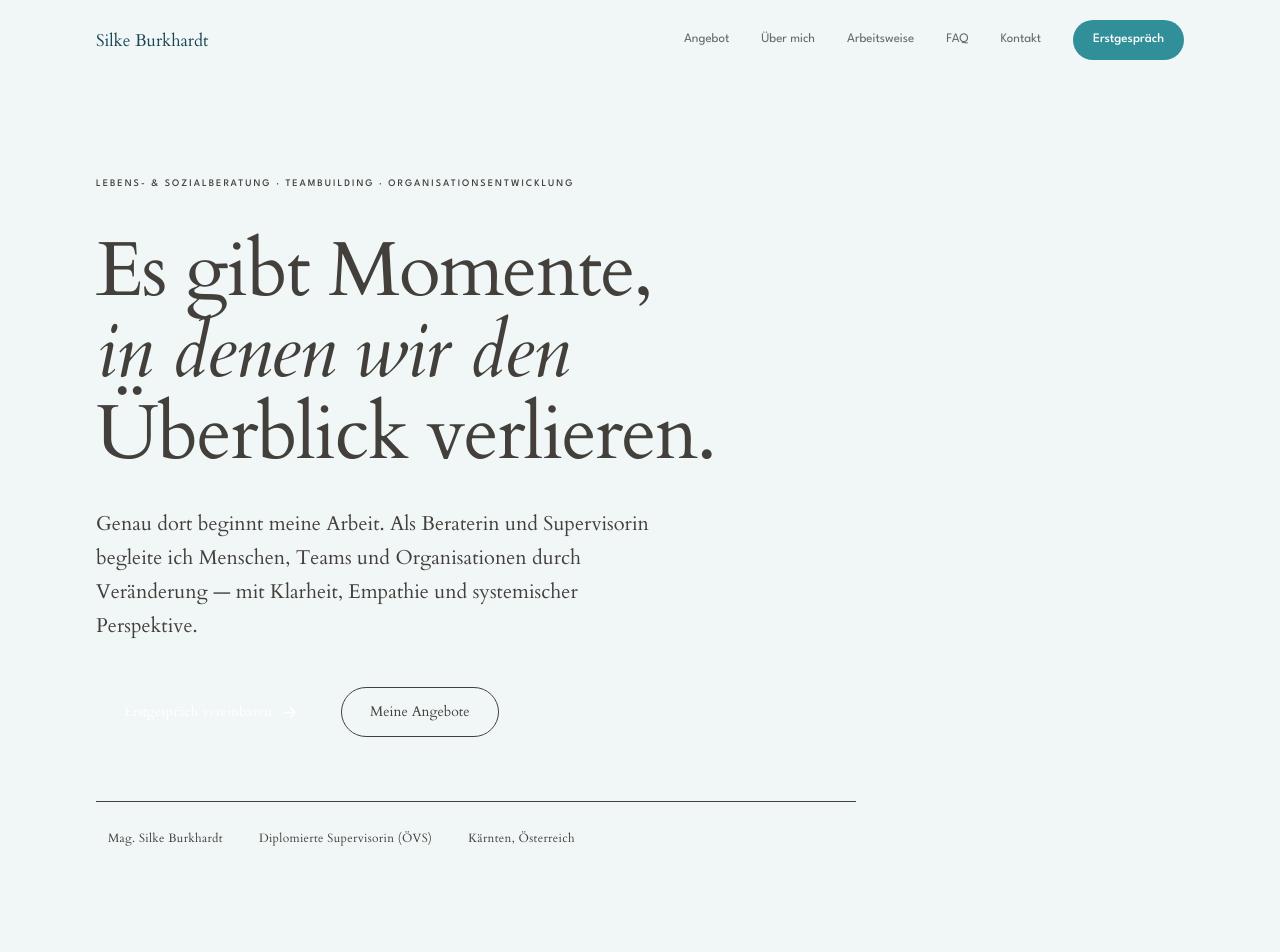
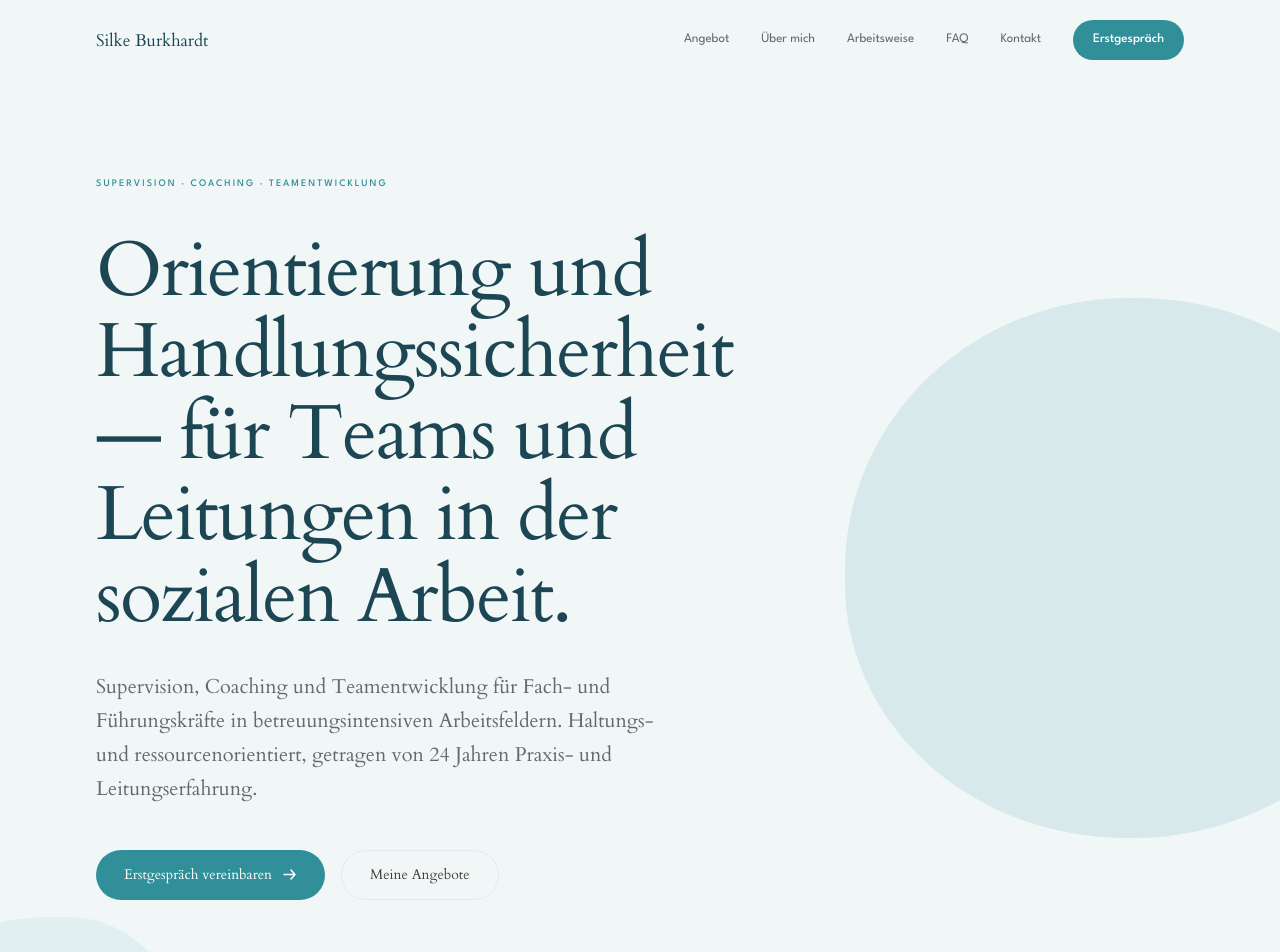
Before and after one commit to pietmondriaan/HOMEPAGE-SILKE, a React (Vite) app: page / in a window 1280 px wide. Shown: the top 952 px of the page. Built offline with nearby package versions, Linux system fonts and the light colour scheme.

Commit message:
feat(hero): neue B2B-Positionierung und Marke

```diff
--- a/src/components/Hero.jsx
+++ b/src/components/Hero.jsx
@@ -1,15 +1,15 @@
 export default function Hero() {
   return (
-    <section className="relative min-h-screen flex items-center overflow-hidden bg-cream">
+    <section className="relative min-h-screen flex items-center overflow-hidden bg-canvas">
 
       {/* Blob-Dekorationen */}
       <div
-        className="absolute right-0 top-1/2 -translate-y-1/2 translate-x-1/4 w-[580px] h-[540px] bg-sage/[0.13] animate-blob-morph pointer-events-none"
+        className="absolute right-0 top-1/2 -translate-y-1/2 translate-x-1/4 w-[580px] h-[540px] bg-petrol/[0.13] animate-blob-morph pointer-events-none"
         style={{ borderRadius: '62% 38% 48% 52% / 55% 45% 55% 45%' }}
         aria-hidden="true"
       />
       <div
-        className="absolute -bottom-20 -left-32 w-[320px] h-[300px] bg-sage/[0.08] animate-blob-morph pointer-events-none"
+        className="absolute -bottom-20 -left-32 w-[320px] h-[300px] bg-petrol/[0.08] animate-blob-morph pointer-events-none"
         style={{ borderRadius: '38% 62% 52% 48% / 45% 55% 45% 55%', animationDelay: '-5s' }}
         aria-hidden="true"
       />
@@ -19,36 +19,30 @@ export default function Hero() {
 
           {/* Eyebrow */}
           <p
-            className="animate-fade-up font-sans text-[10px] font-medium tracking-[0.2em] text-sage uppercase mb-10"
+            className="animate-fade-up font-sans text-[10px] font-medium tracking-[0.2em] text-petrol uppercase mb-10"
             style={{ animationDelay: '0ms' }}
           >
-            Lebens- & Sozialberatung · Teambuilding · Organisationsentwicklung
+            Supervision · Coaching · Teamentwicklung
           </p>
 
           {/* Display-Headline */}
           <h1
-            className="animate-fade-up font-serif font-normal leading-[1.06] tracking-[-0.02em] text-bark mb-8"
+            className="animate-fade-up font-serif font-normal leading-[1.06] tracking-[-0.02em] text-azure mb-8"
             style={{
               fontSize: 'clamp(2.8rem, 6vw, 5.5rem)',
               animationDelay: '80ms',
               textWrap: 'balance',
             }}
           >
-            Es gibt Momente,
-            <br />
-            <em>in denen wir den</em>
-            <br />
-            Überblick verlieren.
+            Orientierung und Handlungssicherheit — für Teams und Leitungen in der sozialen Arbeit.
           </h1>
 
           {/* Subtext */}
           <p
-            className="animate-fade-up text-lg lg:text-xl font-light leading-[1.7] text-bark-light max-w-xl mb-11"
+            className="animate-fade-up text-lg lg:text-xl font-light leading-[1.7] text-ink-soft max-w-xl mb-11"
             style={{ animationDelay: '160ms' }}
           >
-            Genau dort beginnt meine Arbeit. Als Beraterin und Supervisorin
-            begleite ich Menschen, Teams und Organisationen durch Veränderung —
-            mit Klarheit, Empathie und systemischer Perspektive.
+            Supervision, Coaching und Teamentwicklung für Fach- und Führungskräfte in betreuungsintensiven Arbeitsfeldern. Haltungs- und ressourcenorientiert, getragen von 24 Jahren Praxis- und Leitungserfahrung.
           </p>
 
           {/* Call-to-Action */}
@@ -58,7 +52,7 @@ export default function Hero() {
           >
             <a
               href="#kontakt"
-              className="inline-flex items-center gap-2.5 px-7 py-3.5 bg-sage text-white text-sm font-medium rounded-full hover:bg-sage-dark transition-colors duration-[180ms]"
+              className="inline-flex items-center gap-2.5 px-7 py-3.5 bg-petrol text-white text-sm font-medium rounded-full hover:bg-petrol-dark transition-colors duration-[180ms]"
             >
               Erstgespräch vereinbaren
               <svg width="15" height="15" viewBox="0 0 15 15" fill="none" stroke="currentColor" strokeWidth="1.5" strokeLinecap="round" strokeLinejoin="round" aria-hidden="true">
@@ -66,8 +60,8 @@ export default function Hero() {
               </svg>
             </a>
             <a
-              href="#leistungen"
-              className="inline-flex items-center px-7 py-3.5 text-bark text-sm font-medium rounded-full border border-sand-dark hover:border-sage hover:text-sage transition-colors duration-[180ms]"
+              href="#angebot"
+              className="inline-flex items-center px-7 py-3.5 text-ink text-sm font-medium rounded-full border border-line hover:border-petrol hover:text-petrol transition-colors duration-[180ms]"
             >
               Meine Angebote
             </a>
@@ -75,19 +69,20 @@ export default function Hero() {
 
           {/* Credentials */}
           <div
-            className="animate-fade-in mt-16 pt-7 border-t border-sand-dark/50 flex flex-wrap gap-6"
+            className="animate-fade-in mt-16 pt-7 border-t border-line/50 flex flex-wrap gap-6"
             style={{ animationDelay: '420ms' }}
           >
             {[
               'Mag. Silke Burkhardt',
-              'Diplomierte Supervisorin (ÖVS)',
-              'Kärnten, Österreich',
+              'Sozial- und Integrationspädagogin',
+              'Kärnten & Steiermark',
+              'Verfügbar ab Juni 2026',
             ].map((item) => (
               <span
                 key={item}
-                className="text-xs text-bark-light/55 tracking-wide flex items-center gap-2"
+                className="text-xs text-ink-soft/55 tracking-wide flex items-center gap-2"
               >
-                <span className="w-1 h-1 rounded-full bg-sage/50 shrink-0" />
+                <span className="w-1 h-1 rounded-full bg-petrol/50 shrink-0" />
                 {item}
               </span>
             ))}
```
